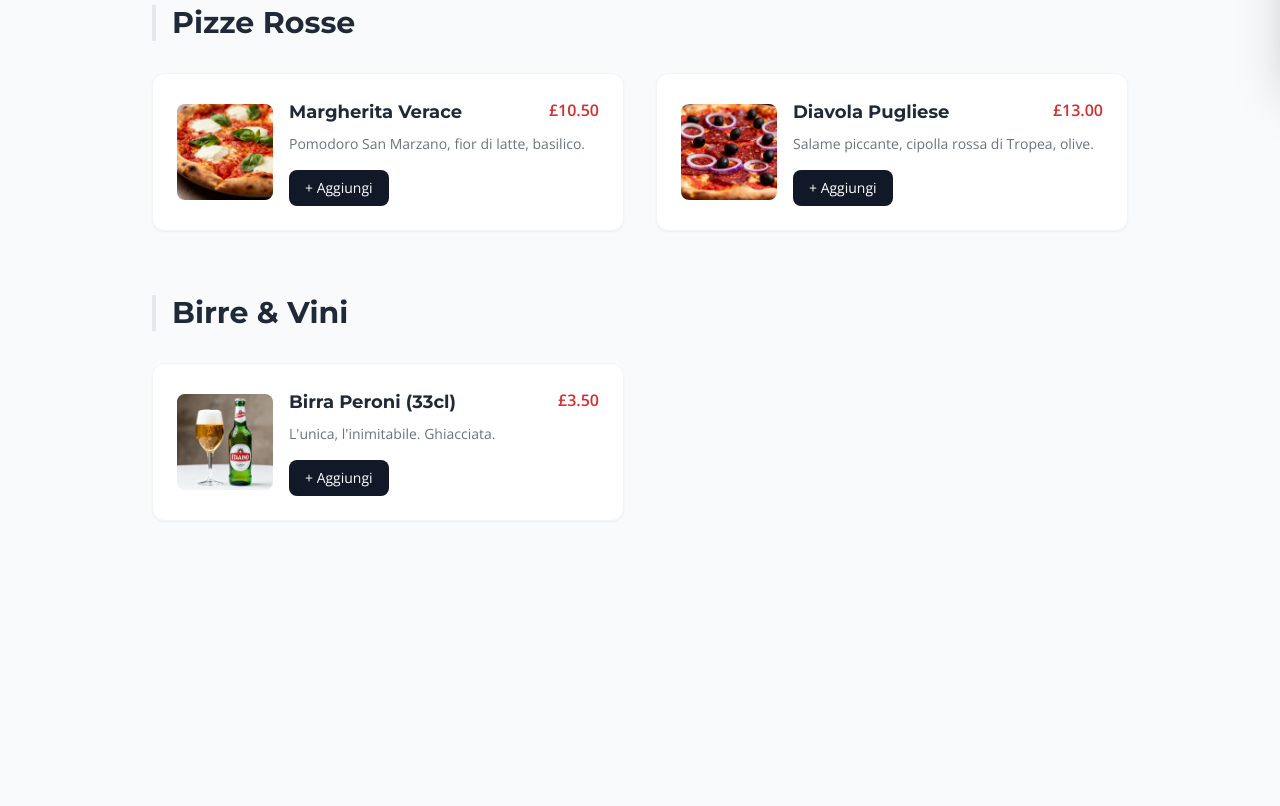
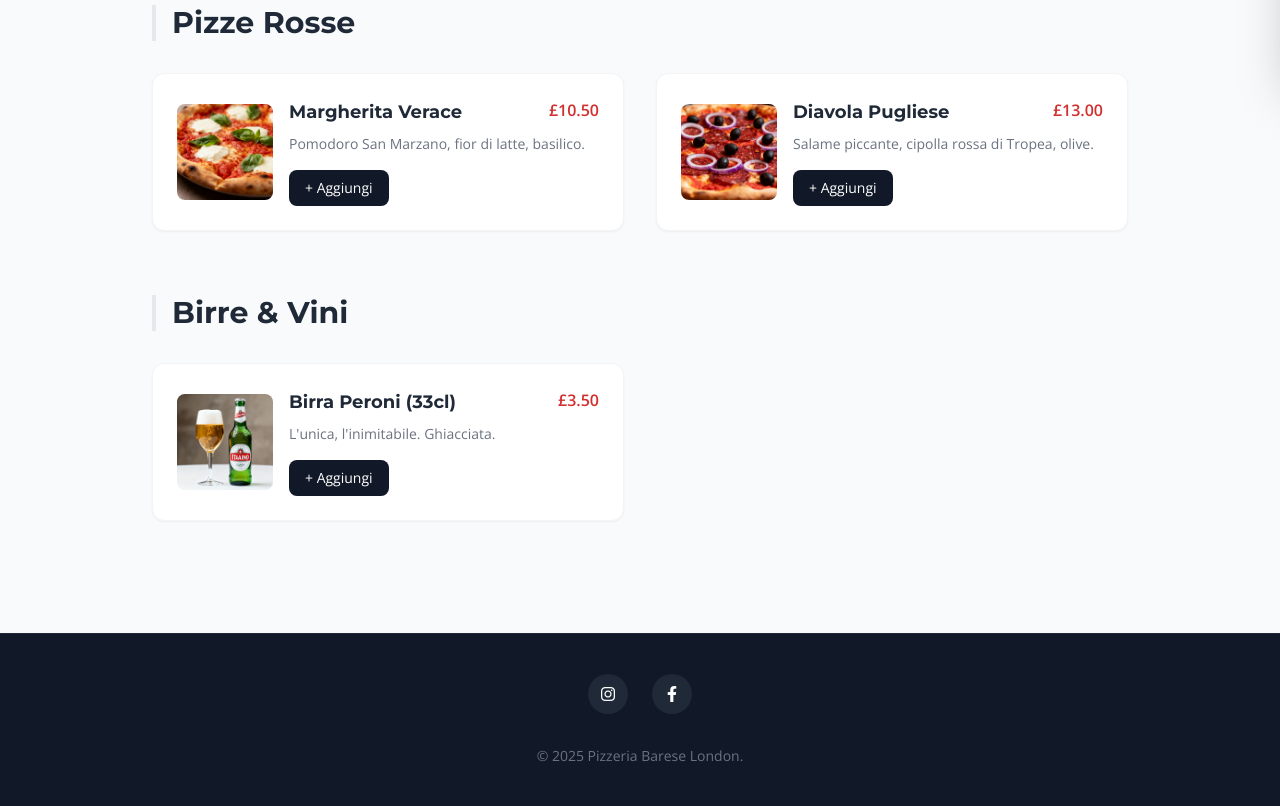
Before and after one commit to glaselva/pizzeria-website, a website: page menu.html in a window 1280 px wide. Shown: the part 718-1524 px from the top of the page. Before the commit the page ends 1351 px from the top, so only its background shows below. Drawn offline with nearby package versions, Linux system fonts and the light colour scheme; a script that the page names is missing.

Commit message:
Update menu.html

```diff
--- a/menu.html
+++ b/menu.html
@@ -218,6 +218,14 @@
         </div>
     </div>
 
+        <footer class="bg-gray-900 text-white py-10 border-t border-gray-800 text-center">
+        <div class="flex justify-center space-x-6 mb-8">
+            <a href="#" class="w-10 h-10 rounded-full bg-gray-800 flex items-center justify-center hover:bg-puglia-red transition"><i class="fab fa-instagram"></i></a>
+            <a href="#" class="w-10 h-10 rounded-full bg-gray-800 flex items-center justify-center hover:bg-blue-600 transition"><i class="fab fa-facebook-f"></i></a>
+        </div>
+        <p class="text-gray-500 text-sm">&copy; 2025 Pizzeria Barese London.</p>
+    </footer>
+
     <!-- JAVASCRIPT LOGIC -->
     <script>
         // Stato del carrello
```
